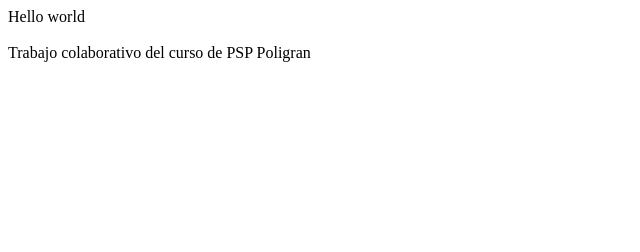
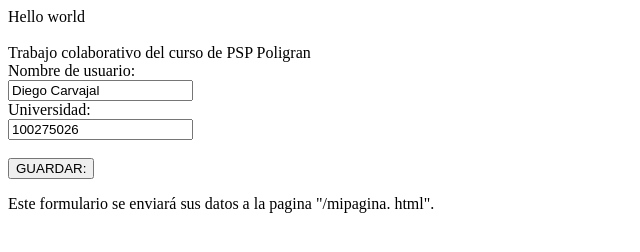
Before and after one commit to normanagudelo/Proyecto-PSP-, a plain HTML site: page index.html in a window 1280 px wide. Shown: the whole page, without its empty margins (0-640 px from the left). Drawn offline with Linux system fonts and the light colour scheme.

Commit message:
26.05.2022

```diff
--- a/index.html
+++ b/index.html
@@ -16,3 +16,19 @@
 </body>
 
 </html>
+
+
+<meta http-equiv="content-type" content="text/html";
+charset=UTF-8" />
+<body>
+  <form action ="/mipagina.html"> Nombre de usuario:<br>
+    <input type="text"name="Nombre" value="Diego Carvajal">
+    <br>
+    Universidad:<br>
+    <input type="text"name="codigo"value="100275026">
+    <br><br>
+    <input type="submit" value="GUARDAR:"</p>
+    <p>
+      Este formulario se enviará sus datos a la pagina "/mipagina.
+      html".
+    </p>
```
